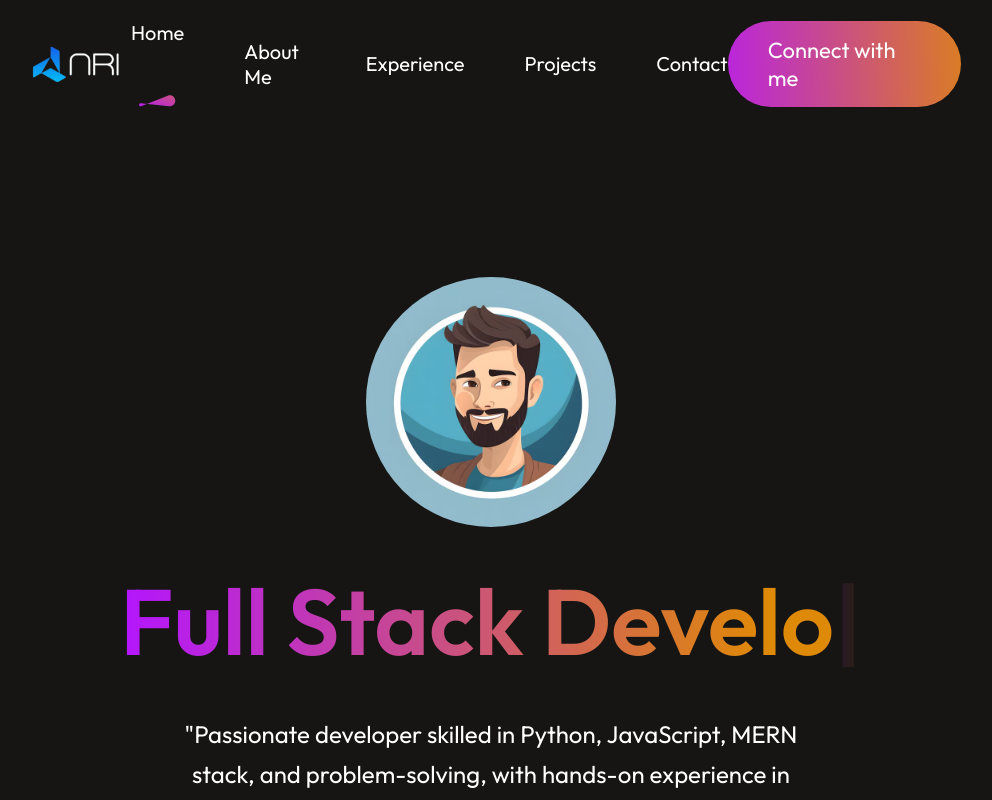
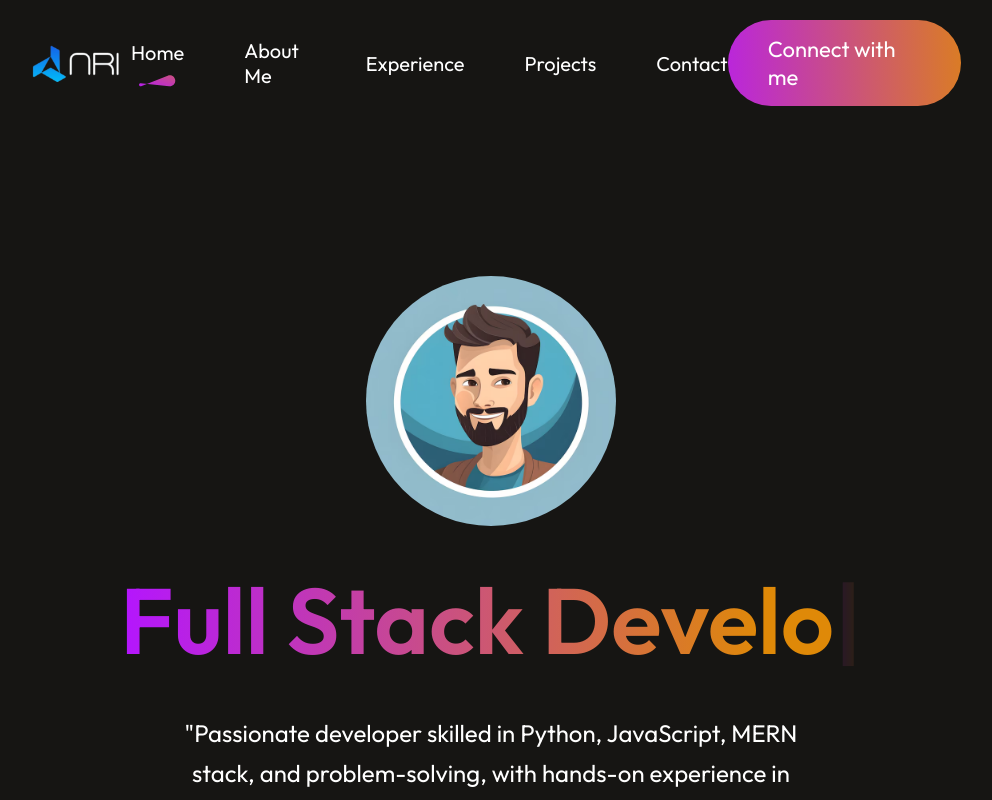
Before and after one commit to Arivuselvam95/Portfolio, a React (Vite) app: page / in a window 1280 px wide. Shown: the top 800 px of the page, without its empty margins (149-1141 px from the left). Built offline with nearby package versions, Linux system fonts and the light colour scheme.

Commit message:
changed navbar and exp

```diff
--- a/src/components/Navbar/Navbar.css
+++ b/src/components/Navbar/Navbar.css
@@ -28,7 +28,7 @@
 .nav-menu li{
     display: flex;
     flex-direction: column;
-    gap: 50px;
+    gap: 10px;
     cursor: pointer;
 }
 .nav-menu li img{
@@ -81,6 +81,6 @@
         font-size: 20px;
         padding: 5px;
         flex-direction: row;
-        gap: 20px;
+        gap: 12px;
     }
 }
--- a/src/components/WorkExperience/WorkExperience.css
+++ b/src/components/WorkExperience/WorkExperience.css
@@ -50,7 +50,7 @@
     max-width: 380px;
 }
 .experience-format .e-name{
-    font-size: 38px;
+    font-size: 32px;
     font-weight: 800;
     color: white;
     max-width: 380px;
@@ -96,6 +96,7 @@
     .experience-format h2{
         font-size: 28px;
     }
+
     .experience-format p{
         font-size: 18px;
         line-height: 32px;
```
